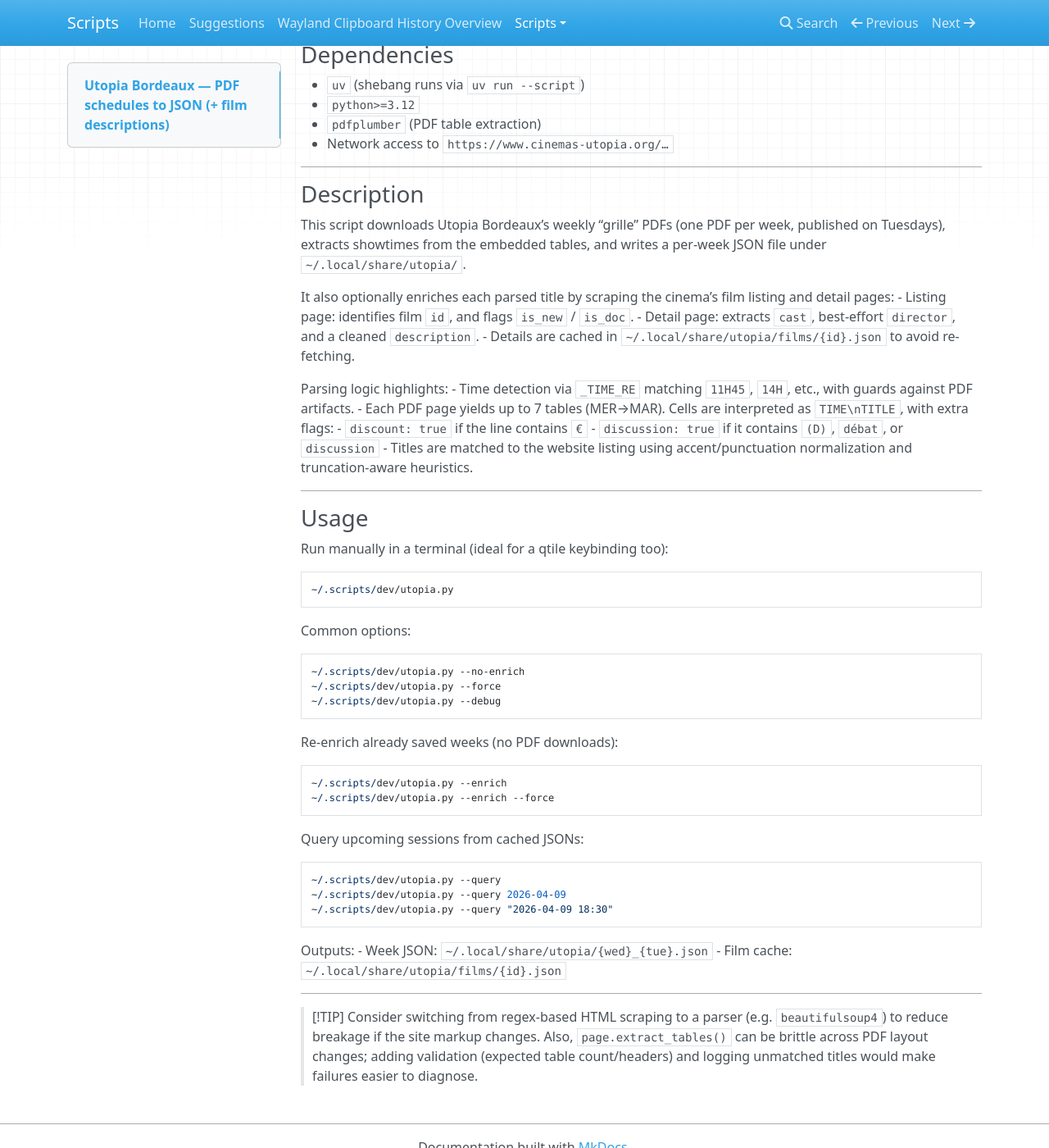
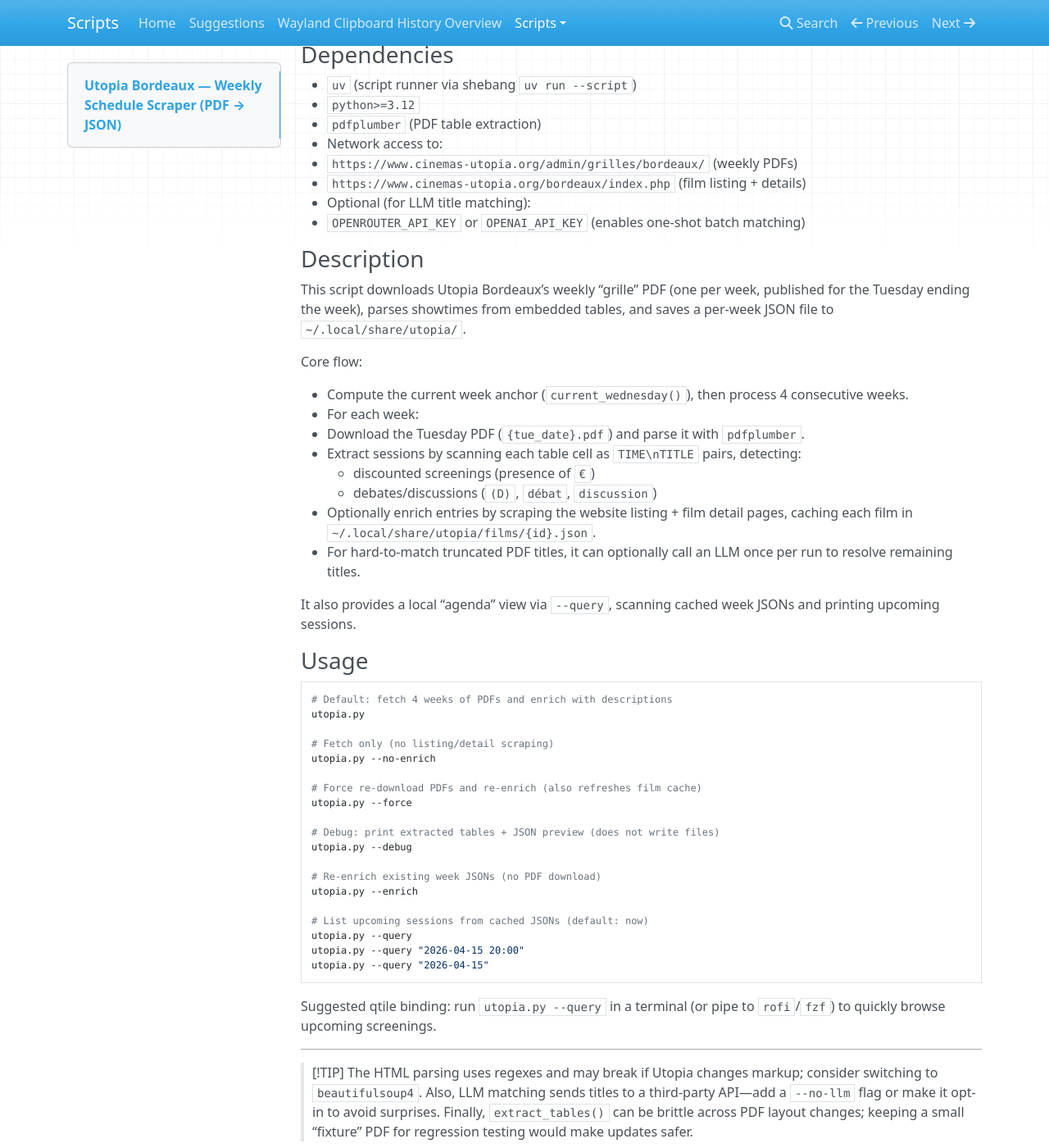
Before and after one commit to matias-ceau/scripts, an MkDocs documentation site: the page built from docs/scripts/utopia.py.md, in a window 1280 px wide and 1400 px high, scrolled down 217 px. Shown: the whole window at 82% size. Built offline with MkDocs 1.6.1, drawn with Linux system fonts in a browser that asks for light colours; nearby versions of some CDN libraries; some of the changed text lies outside the part shown.

Commit message:
Refactor README and docs: clarify toolkit purpose and update script descriptions
Reorganized the repository overview to emphasize the core themes: interactive pickers with rich previews, environment/repo hygiene, and desktop/session helpers. Simplified descriptions for openwebui-launcher.sh and openwebui_serve.sh to reflect actual behavior (reuse existing servers, fixed port 8765). Updated utopia.py docs with clearer parsing flow and LLM matching details. Removed obsolete minimal_gpt_call.py and utopia.sh documentation. Updated script_info.json hashes and paths to match.

````diff
--- a/docs/scripts/utopia.py.md
+++ b/docs/scripts/utopia.py.md
@@ -1,66 +1,66 @@
-# Utopia Bordeaux — PDF schedules to JSON (+ film descriptions)
+# Utopia Bordeaux — Weekly Schedule Scraper (PDF → JSON)
 
 ---
 
-**utopia.py**: Fetch Utopia Bordeaux weekly PDF schedules, parse to JSON, optionally enrich films
+**utopia.py**: Fetch Utopia Bordeaux weekly program PDFs and export enriched JSON schedules
 
 ---
 
 ### Dependencies
 
-- `uv` (shebang runs via `uv run --script`)
+- `uv` (script runner via shebang `uv run --script`)
 - `python>=3.12`
 - `pdfplumber` (PDF table extraction)
-- Network access to `https://www.cinemas-utopia.org/…`
-
----
+- Network access to:
+  - `https://www.cinemas-utopia.org/admin/grilles/bordeaux/` (weekly PDFs)
+  - `https://www.cinemas-utopia.org/bordeaux/index.php` (film listing + details)
+- Optional (for LLM title matching):
+  - `OPENROUTER_API_KEY` or `OPENAI_API_KEY` (enables one-shot batch matching)
 
 ### Description
 
-This script downloads Utopia Bordeaux’s weekly “grille” PDFs (one PDF per week, published on Tuesdays), extracts showtimes from the embedded tables, and writes a per-week JSON file under `~/.local/share/utopia/`.
+This script downloads Utopia Bordeaux’s weekly “grille” PDF (one per week, published for the Tuesday ending the week), parses showtimes from embedded tables, and saves a per-week JSON file to `~/.local/share/utopia/`.
 
-It also optionally enriches each parsed title by scraping the cinema’s film listing and detail pages:
-- Listing page: identifies film `id`, and flags `is_new` / `is_doc`.
-- Detail page: extracts `cast`, best-effort `director`, and a cleaned `description`.
-- Details are cached in `~/.local/share/utopia/films/{id}.json` to avoid re-fetching.
+Core flow:
 
-Parsing logic highlights:
-- Time detection via `_TIME_RE` matching `11H45`, `14H`, etc., with guards against PDF artifacts.
-- Each PDF page yields up to 7 tables (MER→MAR). Cells are interpreted as `TIME\nTITLE`, with extra flags:
-  - `discount: true` if the line contains `€`
-  - `discussion: true` if it contains `(D)`, `débat`, or `discussion`
-- Titles are matched to the website listing using accent/punctuation normalization and truncation-aware heuristics.
+- Compute the current week anchor (`current_wednesday()`), then process 4 consecutive weeks.
+- For each week:
+  - Download the Tuesday PDF (`{tue_date}.pdf`) and parse it with `pdfplumber`.
+  - Extract sessions by scanning each table cell as `TIME\nTITLE` pairs, detecting:
+    - discounted screenings (presence of `€`)
+    - debates/discussions (`(D)`, `débat`, `discussion`)
+  - Optionally enrich entries by scraping the website listing + film detail pages, caching each film in `~/.local/share/utopia/films/{id}.json`.
+  - For hard-to-match truncated PDF titles, it can optionally call an LLM once per run to resolve remaining titles.
 
----
+It also provides a local “agenda” view via `--query`, scanning cached week JSONs and printing upcoming sessions.
 
 ### Usage
 
-Run manually in a terminal (ideal for a qtile keybinding too):
+```sh
+# Default: fetch 4 weeks of PDFs and enrich with descriptions
+utopia.py
 
-    ~/.scripts/dev/utopia.py
+# Fetch only (no listing/detail scraping)
+utopia.py --no-enrich
 
-Common options:
+# Force re-download PDFs and re-enrich (also refreshes film cache)
+utopia.py --force
 
-    ~/.scripts/dev/utopia.py --no-enrich
-    ~/.scripts/dev/utopia.py --force
-    ~/.scripts/dev/utopia.py --debug
+# Debug: print extracted tables + JSON preview (does not write files)
+utopia.py --debug
 
-Re-enrich already saved weeks (no PDF downloads):
+# Re-enrich existing week JSONs (no PDF download)
+utopia.py --enrich
 
-    ~/.scripts/dev/utopia.py --enrich
-    ~/.scripts/dev/utopia.py --enrich --force
+# List upcoming sessions from cached JSONs (default: now)
+utopia.py --query
+utopia.py --query "2026-04-15 20:00"
+utopia.py --query "2026-04-15"
+```
 
-Query upcoming sessions from cached JSONs:
-
-    ~/.scripts/dev/utopia.py --query
-    ~/.scripts/dev/utopia.py --query 2026-04-09
-    ~/.scripts/dev/utopia.py --query "2026-04-09 18:30"
-
-Outputs:
-- Week JSON: `~/.local/share/utopia/{wed}_{tue}.json`
-- Film cache: `~/.local/share/utopia/films/{id}.json`
+Suggested qtile binding: run `utopia.py --query` in a terminal (or pipe to `rofi`/`fzf`) to quickly browse upcoming screenings.
 
 ---
 
 > [!TIP]
-> Consider switching from regex-based HTML scraping to a parser (e.g. `beautifulsoup4`) to reduce breakage if the site markup changes. Also, `page.extract_tables()` can be brittle across PDF layout changes; adding validation (expected table count/headers) and logging unmatched titles would make failures easier to diagnose.
+> The HTML parsing uses regexes and may break if Utopia changes markup; consider switching to `beautifulsoup4`. Also, LLM matching sends titles to a third-party API—add a `--no-llm` flag or make it opt-in to avoid surprises. Finally, `extract_tables()` can be brittle across PDF layout changes; keeping a small “fixture” PDF for regression testing would make updates safer.
````
Also changed, not shown: README.md (+15 -13 lines), docs/index.md (+3 -3 lines), docs/scripts/minimal_gpt_call.py.md (deleted, +0 -61 lines), docs/scripts/openwebui-launcher.sh.md (+27 -31 lines), docs/scripts/openwebui_serve.sh.md (+25 -29 lines), docs/scripts/utopia.sh.md (deleted, +0 -63 lines), script_info.json (+7 -7 lines).
